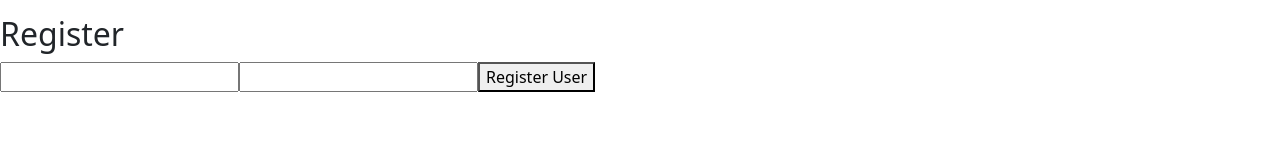
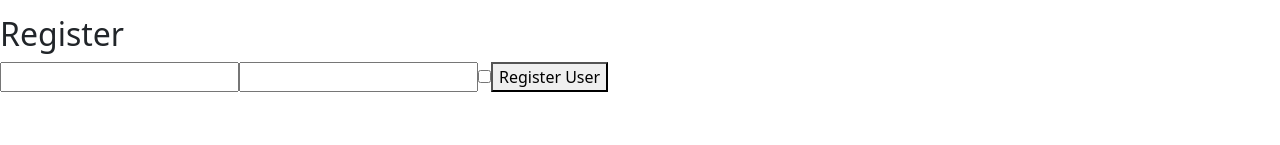
Before and after one commit to ebrezine/AngularProj, an Angular app: page /login in a window 1280 px wide. Shown: the part 155-300 px from the top of the page. Built offline with nearby package versions, Linux system fonts and the light colour scheme.

Commit message:
Add boolean field for registering a user who is an employee

```diff
--- a/src/app/components/login-register/login-register.component.html
+++ b/src/app/components/login-register/login-register.component.html
@@ -20,5 +20,11 @@
   id="register-password"
   [(ngModel)]="registerPassword"
 />
+<input
+  type="checkbox"
+  name="isWorker"
+  id="isWorker"
+  [(ngModel)]="registerIsWorker"
+/>
 <button (click)="register()">Register User</button>
 <h3 *ngIf="registerResult">{{ registerResult }}</h3>
--- a/src/app/components/login-register/login-register.component.ts
+++ b/src/app/components/login-register/login-register.component.ts
@@ -14,6 +14,7 @@ export class LoginRegisterComponent {
   loginPassword = '';
   registerUsername = '';
   registerPassword = '';
+  registerIsWorker = false;
 
   loginResult: string = '';
   registerResult: string = '';
@@ -66,7 +67,8 @@ export class LoginRegisterComponent {
 
     let user: LoginRegister = new LoginRegister(
       this.registerUsername,
-      this.registerPassword
+      this.registerPassword,
+      this.registerIsWorker
     );
 
     this.loginRegisterService.registerUser(user).subscribe({
--- a/src/app/models/login-register.ts
+++ b/src/app/models/login-register.ts
@@ -1,3 +1,7 @@
 export class LoginRegister {
-  constructor(public username: string, public password: string) {}
+  constructor(
+    public username: string,
+    public password: string,
+    public isWorker?: boolean
+  ) {}
 }
```
